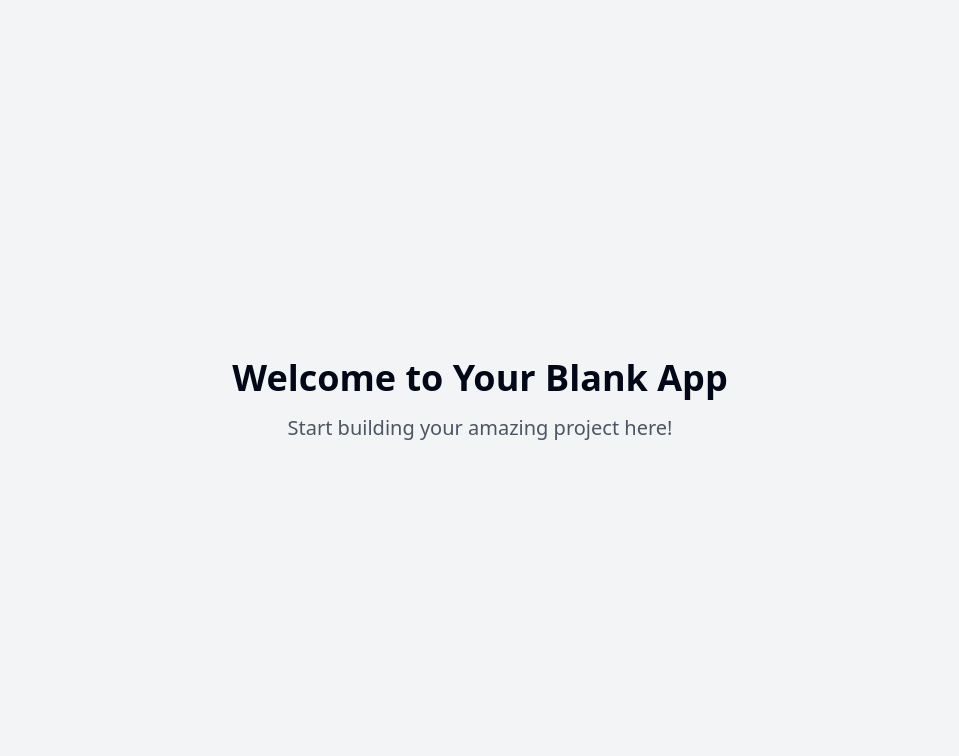
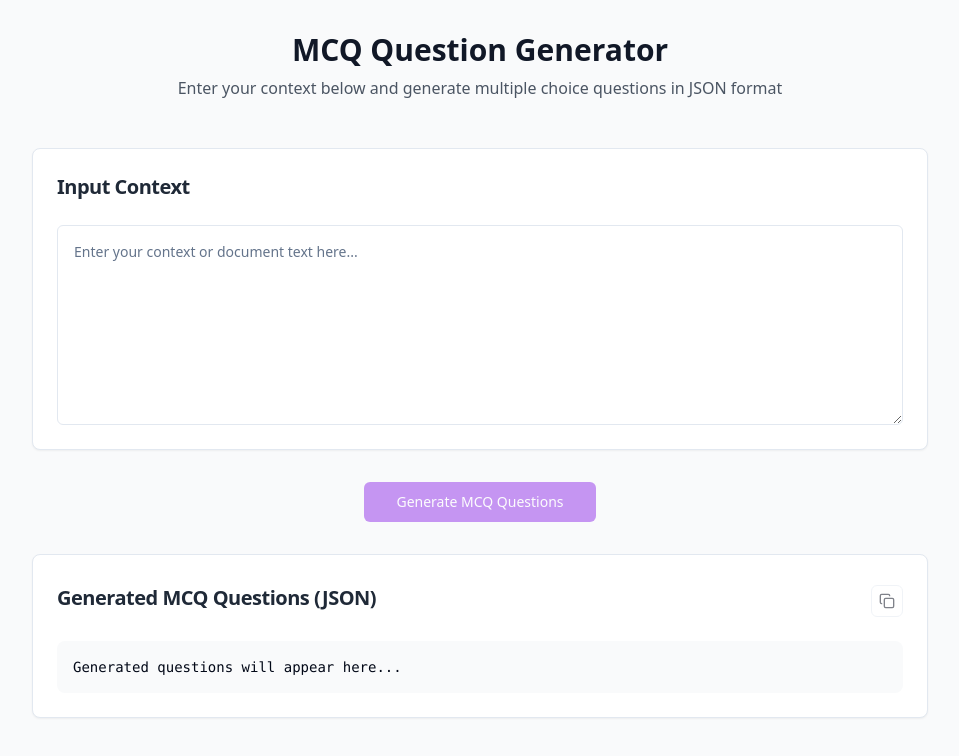
Before and after one commit to kzaid372/mcqcreatorhub, a React (Vite) app: page / in a window 1280 px wide. Shown: the top 756 px of the page, without its empty margins (160-1119 px from the left). Built offline with nearby package versions, Linux system fonts and the light colour scheme.

Commit message:
feat: Implement frontend for MCQ tool
Create the frontend components for the MCQ question generation tool.

```diff
--- /dev/null
+++ b/src/components/ActionButton.tsx
@@ -0,0 +1,28 @@
+
+import { Button } from "@/components/ui/button"
+import { Loader2 } from "lucide-react"
+
+interface ActionButtonProps {
+  onClick: () => void
+  isLoading: boolean
+  disabled: boolean
+}
+
+export const ActionButton = ({ onClick, isLoading, disabled }: ActionButtonProps) => {
+  return (
+    <Button
+      onClick={onClick}
+      disabled={disabled || isLoading}
+      className="w-full md:w-auto bg-purple-600 hover:bg-purple-700 text-white px-8"
+    >
+      {isLoading ? (
+        <>
+          <Loader2 className="mr-2 h-4 w-4 animate-spin" />
+          Generating...
+        </>
+      ) : (
+        "Generate MCQ Questions"
+      )}
+    </Button>
+  )
+}
--- /dev/null
+++ b/src/components/InputSection.tsx
@@ -0,0 +1,28 @@
+
+import { Textarea } from "@/components/ui/textarea"
+import { Card, CardContent, CardHeader, CardTitle } from "@/components/ui/card"
+
+interface InputSectionProps {
+  value: string
+  onChange: (value: string) => void
+}
+
+export const InputSection = ({ value, onChange }: InputSectionProps) => {
+  return (
+    <Card className="w-full">
+      <CardHeader>
+        <CardTitle className="text-xl font-semibold text-gray-800">
+          Input Context
+        </CardTitle>
+      </CardHeader>
+      <CardContent>
+        <Textarea
+          placeholder="Enter your context or document text here..."
+          className="min-h-[200px] p-4"
+          value={value}
+          onChange={(e) => onChange(e.target.value)}
+        />
+      </CardContent>
+    </Card>
+  )
+}
--- /dev/null
+++ b/src/components/OutputSection.tsx
@@ -0,0 +1,53 @@
+
+import { Card, CardContent, CardHeader, CardTitle } from "@/components/ui/card"
+import { Button } from "@/components/ui/button"
+import { Copy } from "lucide-react"
+import { useToast } from "@/hooks/use-toast"
+
+interface OutputSectionProps {
+  jsonData: string
+}
+
+export const OutputSection = ({ jsonData }: OutputSectionProps) => {
+  const { toast } = useToast()
+
+  const copyToClipboard = async () => {
+    try {
+      await navigator.clipboard.writeText(jsonData)
+      toast({
+        title: "Copied!",
+        description: "JSON has been copied to clipboard",
+      })
+    } catch (err) {
+      toast({
+        title: "Error",
+        description: "Failed to copy to clipboard",
+        variant: "destructive",
+      })
+    }
+  }
+
+  return (
+    <Card className="w-full">
+      <CardHeader className="flex flex-row items-center justify-between">
+        <CardTitle className="text-xl font-semibold text-gray-800">
+          Generated MCQ Questions (JSON)
+        </CardTitle>
+        <Button
+          variant="outline"
+          size="icon"
+          onClick={copyToClipboard}
+          className="h-8 w-8"
+          disabled={!jsonData}
+        >
+          <Copy className="h-4 w-4" />
+        </Button>
+      </CardHeader>
+      <CardContent>
+        <pre className="bg-gray-50 p-4 rounded-lg overflow-auto max-h-[400px] text-sm">
+          {jsonData || "Generated questions will appear here..."}
+        </pre>
+      </CardContent>
+    </Card>
+  )
+}
--- a/src/pages/Index.tsx
+++ b/src/pages/Index.tsx
@@ -1,14 +1,64 @@
-// Update this page (the content is just a fallback if you fail to update the page)
+
+import { useState } from "react"
+import { InputSection } from "@/components/InputSection"
+import { OutputSection } from "@/components/OutputSection"
+import { ActionButton } from "@/components/ActionButton"
 
 const Index = () => {
+  const [context, setContext] = useState("")
+  const [generatedJson, setGeneratedJson] = useState("")
+  const [isLoading, setIsLoading] = useState(false)
+
+  // Temporary mock generation for frontend demo
+  const generateQuestions = () => {
+    setIsLoading(true)
+    // Simulate API call
+    setTimeout(() => {
+      const mockJson = JSON.stringify({
+        questions: [
+          {
+            question: "What is the main topic of the given context?",
+            options: ["Option A", "Option B", "Option C", "Option D"],
+            correctAnswer: "Option A"
+          },
+          {
+            question: "Which key concept is mentioned in the text?",
+            options: ["Concept 1", "Concept 2", "Concept 3", "Concept 4"],
+            correctAnswer: "Concept 2"
+          }
+        ]
+      }, null, 2)
+      setGeneratedJson(mockJson)
+      setIsLoading(false)
+    }, 1500)
+  }
+
   return (
-    <div className="min-h-screen flex items-center justify-center bg-gray-100">
-      <div className="text-center">
-        <h1 className="text-4xl font-bold mb-4">Welcome to Your Blank App</h1>
-        <p className="text-xl text-gray-600">Start building your amazing project here!</p>
+    <div className="min-h-screen bg-gray-50 py-8 px-4">
+      <div className="max-w-4xl mx-auto space-y-8">
+        <div className="text-center mb-12">
+          <h1 className="text-3xl font-bold text-gray-900 mb-2">
+            MCQ Question Generator
+          </h1>
+          <p className="text-gray-600">
+            Enter your context below and generate multiple choice questions in JSON format
+          </p>
+        </div>
+
+        <InputSection value={context} onChange={setContext} />
+
+        <div className="flex justify-center">
+          <ActionButton
+            onClick={generateQuestions}
+            isLoading={isLoading}
+            disabled={!context.trim()}
+          />
+        </div>
+
+        <OutputSection jsonData={generatedJson} />
       </div>
     </div>
-  );
-};
+  )
+}
 
-export default Index;
+export default Index
```
